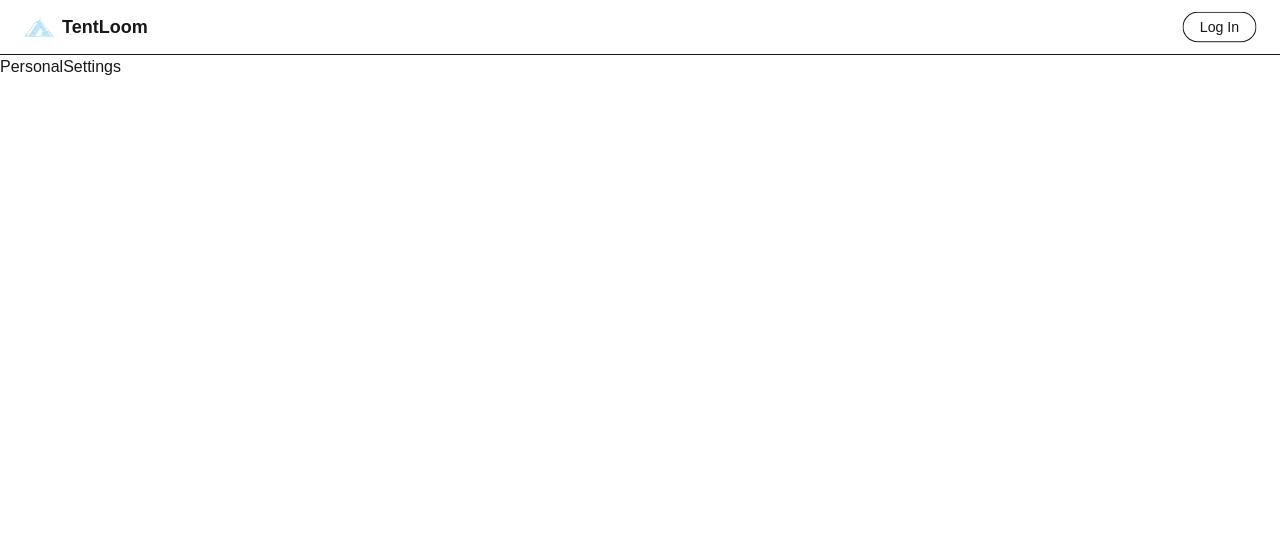
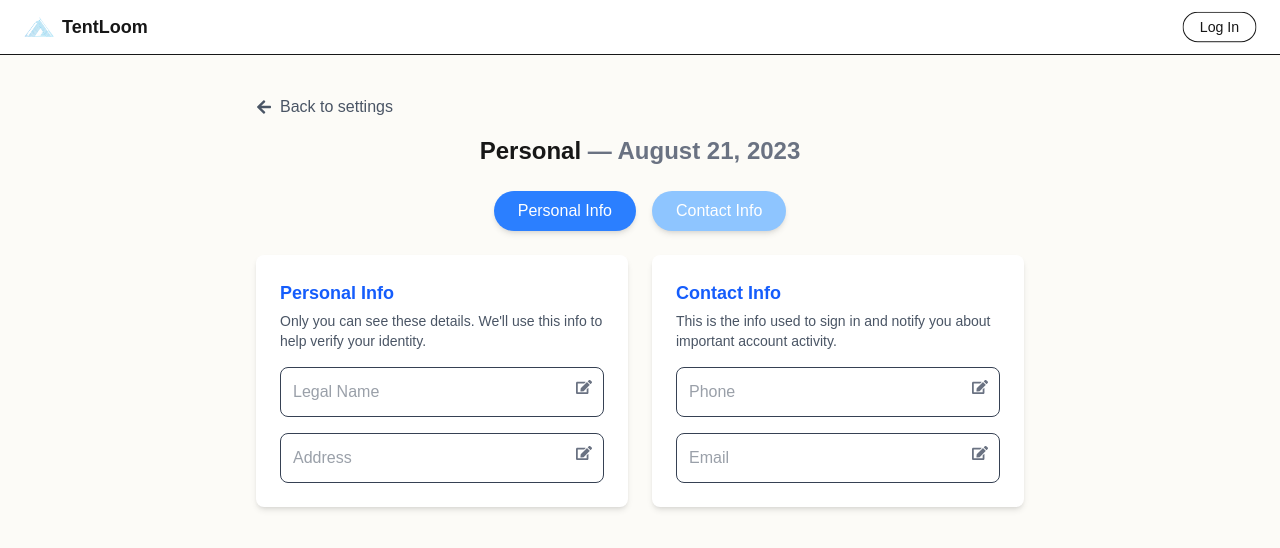
Before and after one commit to adnanfrd/Transaction-system, a Next.js app in the folder frontend/: page /personelsettings in a window 1280 px wide. Shown: the top 548 px of the page. Built offline with nearby package versions, Linux system fonts and the light colour scheme.

Commit message:
payment method page settings

```diff
--- a/frontend/src/components/settings/PaymentMethods.tsx
+++ b/frontend/src/components/settings/PaymentMethods.tsx
@@ -1,9 +1,46 @@
-import React from 'react'
+import { FaArrowLeft } from "react-icons/fa";
+import Link from "next/link";
+import Image from "next/image";
 
-const PaymentMethods = () => {
+const paymentMethods = [
+  { title: "Banking Method", imgSrc: "/bank-transfer.png" },
+  { title: "CashApp", imgSrc: "/cashapp.png" },
+  { title: "PayPal", imgSrc: "/paypal.png" },
+  { title: "Venmo", imgSrc: "/venmo.png" },
+  { title: "Zelle", imgSrc: "/zelle.png" },
+  { title: "ApplePay", imgSrc: "/applepay.png" },
+];
+
+export default function PaymentMethod() {
   return (
-    <div>PaymentMethods</div>
-  )
+    <div className="min-h-screen bg-[#FCFBF7] px-6 py-10 flex flex-col items-center">
+      <div className="w-full max-w-2xl">
+        {/* Back Button */}
+        <Link href="/settings" className="flex items-center space-x-2 text-gray-600 hover:text-black">
+          <FaArrowLeft />
+          <span>Back to settings</span>
+        </Link>
+
+        {/* Title */}
+        <h1 className="text-2xl font-semibold mt-4 text-center">
+          Payment Method <span className="text-gray-500">— August 21, 2023</span>
+        </h1>
+
+        {/* Payment Methods Grid */}
+        <div className="mt-6 grid grid-cols-1 md:grid-cols-2 gap-4">
+          {paymentMethods.map((method, index) => (
+            <div
+              key={index}
+              className="flex items-center p-4 bg-white shadow-md rounded-lg hover:shadow-lg transition cursor-pointer"
+            >
+              <div className="w-12 h-12 relative">
+                <Image src={method.imgSrc} alt={method.title} layout="fill" objectFit="contain" />
+              </div>
+              <span className="ml-4 text-lg font-medium text-gray-800">{method.title}</span>
+            </div>
+          ))}
+        </div>
+      </div>
+    </div>
+  );
 }
-
-export default PaymentMethods
--- a/frontend/src/components/settings/PersonalSettings.tsx
+++ b/frontend/src/components/settings/PersonalSettings.tsx
@@ -1,9 +1,90 @@
-import React from 'react'
+import { FaArrowLeft, FaEdit } from "react-icons/fa";
+import Link from "next/link";
 
-const PersonalSettings = () => {
+export default function PersonalSettings() {
   return (
-    <div>PersonalSettings</div>
-  )
+    <div className="min-h-screen bg-[#FCFBF7] px-6 py-10 flex flex-col items-center">
+      <div className="w-full max-w-3xl">
+        {/* Back Button */}
+        <Link href="/settings" className="flex items-center space-x-2 text-gray-600 hover:text-black">
+          <FaArrowLeft />
+          <span>Back to settings</span>
+        </Link>
+
+        {/* Title */}
+        <h1 className="text-2xl font-semibold mt-4 text-center">
+          Personal <span className="text-gray-500">— August 21, 2023</span>
+        </h1>
+
+        {/* Tabs Section */}
+        <div className="flex justify-center mt-6 space-x-4">
+          <button className="px-6 py-2 bg-blue-500 text-white font-medium rounded-full shadow-md">
+            Personal Info
+          </button>
+          <button className="px-6 py-2 bg-blue-300 text-white font-medium rounded-full shadow-md">
+            Contact Info
+          </button>
+        </div>
+
+        {/* Personal Info & Contact Info Cards */}
+        <div className="mt-6 grid grid-cols-1 md:grid-cols-2 gap-6">
+          {/* Personal Info */}
+          <div className="p-6 bg-white shadow-md rounded-lg">
+            <h2 className="font-semibold text-lg text-blue-600">Personal Info</h2>
+            <p className="text-gray-600 text-sm mt-1">
+              Only you can see these details. We'll use this info to help verify your identity.
+            </p>
+
+            {/* Input Fields */}
+            <div className="mt-4 space-y-4">
+              <div className="relative">
+                <input
+                  type="text"
+                  placeholder="Legal Name"
+                  className="w-full p-3 border rounded-lg text-gray-700"
+                />
+                <FaEdit className="absolute right-3 top-3 text-gray-500 cursor-pointer" />
+              </div>
+              <div className="relative">
+                <input
+                  type="text"
+                  placeholder="Address"
+                  className="w-full p-3 border rounded-lg text-gray-700"
+                />
+                <FaEdit className="absolute right-3 top-3 text-gray-500 cursor-pointer" />
+              </div>
+            </div>
+          </div>
+
+          {/* Contact Info */}
+          <div className="p-6 bg-white shadow-md rounded-lg">
+            <h2 className="font-semibold text-lg text-blue-600">Contact Info</h2>
+            <p className="text-gray-600 text-sm mt-1">
+              This is the info used to sign in and notify you about important account activity.
+            </p>
+
+            {/* Input Fields */}
+            <div className="mt-4 space-y-4">
+              <div className="relative">
+                <input
+                  type="text"
+                  placeholder="Phone"
+                  className="w-full p-3 border rounded-lg text-gray-700"
+                />
+                <FaEdit className="absolute right-3 top-3 text-gray-500 cursor-pointer" />
+              </div>
+              <div className="relative">
+                <input
+                  type="text"
+                  placeholder="Email"
+                  className="w-full p-3 border rounded-lg text-gray-700"
+                />
+                <FaEdit className="absolute right-3 top-3 text-gray-500 cursor-pointer" />
+              </div>
+            </div>
+          </div>
+        </div>
+      </div>
+    </div>
+  );
 }
-
-export default PersonalSettings
```
